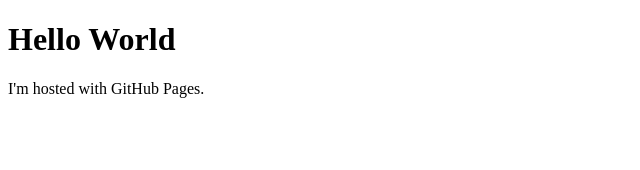
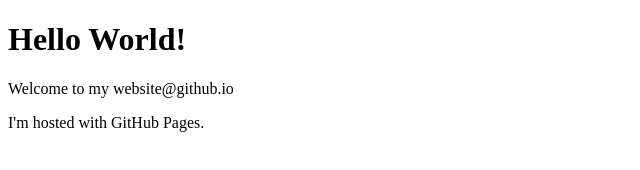
Before and after one commit to bpranggono/bern.github.io, a plain HTML site: page index.html in a window 1280 px wide. Shown: the whole page, without its empty margins (0-640 px from the left). Drawn offline with Linux system fonts and the light colour scheme.

Commit message:
Update index.html

```diff
--- a/index.html
+++ b/index.html
@@ -1,7 +1,8 @@
 <!DOCTYPE html>
 <html>
 <body>
-<h1>Hello World</h1>
+<h1>Hello World!</h1>
+<p>Welcome to my website@github.io</p>
 <p>I'm hosted with GitHub Pages.</p>
 </body>
 </html>
```
